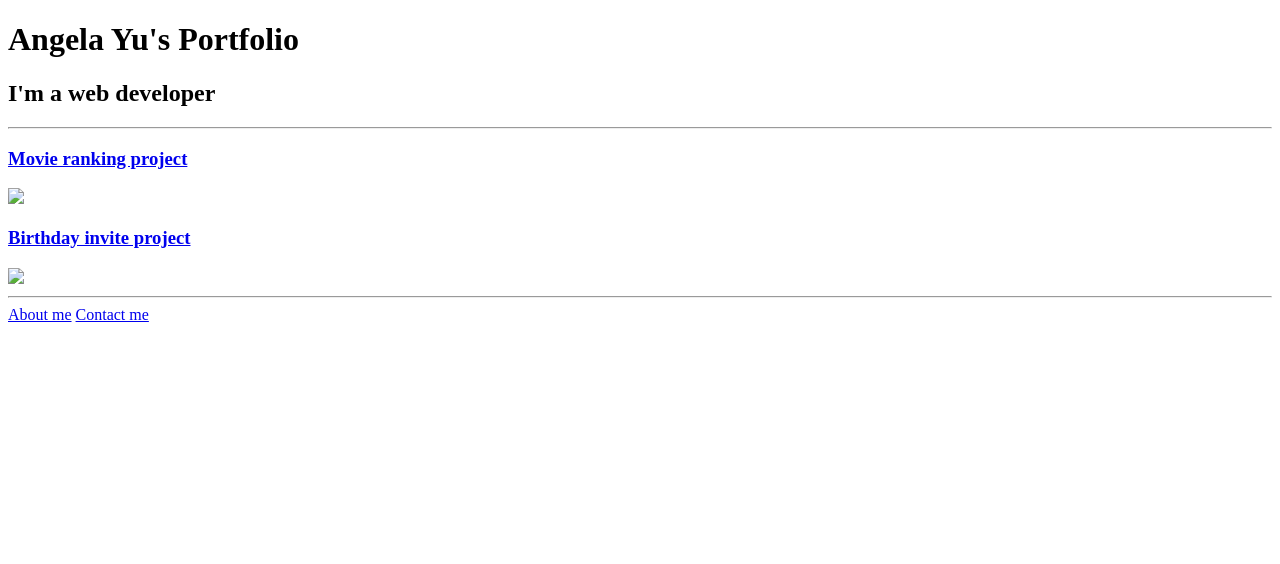
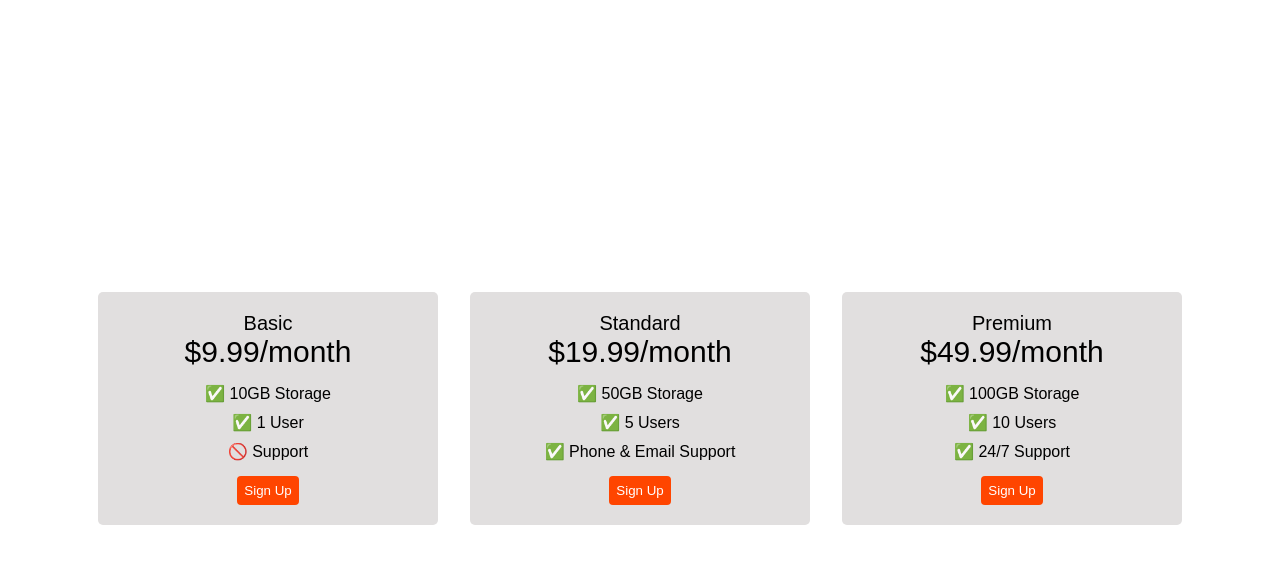
Before and after one commit to TapanSahu1/html-PricePlan, a plain HTML site: page index.html in a window 1280 px wide. Drawn offline with Linux system fonts and the light colour scheme; a web font is replaced by a local one.

Commit message:
Add files via upload

```diff
--- a/index.html
+++ b/index.html
@@ -1,43 +1,105 @@
-<!-- TODO 1: Create the HTML Boilerplate -->
+<!DOCTYPE html>
+<html>
+  <head>
+    <title>Flexbox Pricing Table</title>
+    <link rel="preconnect" href="https://fonts.googleapis.com" />
+    <link rel="preconnect" href="https://fonts.gstatic.com" crossorigin />
+    <link
+      href="https://fonts.googleapis.com/css2?family=Sono:wght@400;700&display=swap"
+      rel="stylesheet"
+    />
+    <style>
+      body {
+        font-family: "Sono", sans-serif;
 
-<!-- TODO 2: Add Your previous projects' HTML into the public folder -->
+      }
 
-<!-- TODO 3: Take screenshots of your project previews and add the images to the images folder -->
+      .pricing-container{
+        display: flex;
+        flex-direction: row;
+        gap: 2rem;
+        justify-content: center;
+        align-items: center;
+        height: 100vh;
+      }
 
-<!-- TODO 4: Add titles/subtitles etc. -->
+      .pricing-plan{
+        background: rgb(225, 223, 223);
+        flex: 1;
+        padding: 20px;
+        max-width: 300px;
+        text-align: center;
+        border-radius: 5px;
+      }
 
-<!-- TODO 5: Add a link to the project pages -->
+      button{
+        background: orangered;
+        border: none;
+        padding: 7px;
+        border-radius: 4px;
+        color: white;
+      }
 
-<!-- TODO 6: Add images to show the project previews
-HINT for TODO 6: You can use the height attribute set to 200 to make the image smaller:
-https://developer.mozilla.org/en-US/docs/Web/HTML/Element/img#attr-height -->
+      ul{
+        list-style: none;
+        padding: 0;
+        margin: 10px;
+      }
 
-<!-- TODO 7: Add the Contact Me and About Me page links -->
+      .plan-price{
+        font-size: 30px;
+      }
 
-<!DOCTYPE html>
-<html lang="en">
-  <head>
-    <meta charset="UTF-8">
-    <title>Portfolio</title>
+     .plan-title{
+      font-size: 20px;
+    }
+
+    li{
+      padding: 5px;
+    }
+
+      /* Hint: What can you do with a media query and flexbox? */
+      @media (max-width: 1250px) {
+        .pricing-container{
+          flex-direction: column;
+          height: 100%;
+        }
+      }
+    </style>
   </head>
+
   <body>
-    <h1>Angela Yu's Portfolio</h1>
-    <h2>I'm a web developer</h2>
-    <hr />
-    <h3>
-      <a href="./public/movie-ranking.html">
-        Movie ranking project
-      </a>
-    </h3>
-    <img src="./assets/images/Movies.png" height="200">
-    <h3>
-      <a href="./public/birthday-invite.html">
-        Birthday invite project
-      </a>
-    </h3>
-    <img src="./assets/images/Birthday.png" height="200">
-    <hr />
-    <a href="./public/about.html">About me</a>
-    <a href="./public/contact.html">Contact me</a>
+    <div class="pricing-container">
+      <div class="pricing-plan">
+        <div class="plan-title">Basic</div>
+        <div class="plan-price">$9.99/month</div>
+        <ul class="plan-features">
+          <li>✅ 10GB Storage</li>
+          <li>✅ 1 User</li>
+          <li>🚫 Support</li>
+        </ul>
+        <button class="plan-button">Sign Up</button>
+      </div>
+      <div class="pricing-plan">
+        <div class="plan-title">Standard</div>
+        <div class="plan-price">$19.99/month</div>
+        <ul class="plan-features">
+          <li>✅ 50GB Storage</li>
+          <li>✅ 5 Users</li>
+          <li>✅ Phone &amp; Email Support</li>
+        </ul>
+        <button class="plan-button">Sign Up</button>
+      </div>
+      <div class="pricing-plan">
+        <div class="plan-title">Premium</div>
+        <div class="plan-price">$49.99/month</div>
+        <ul class="plan-features">
+          <li>✅ 100GB Storage</li>
+          <li>✅ 10 Users</li>
+          <li>✅ 24/7 Support</li>
+        </ul>
+        <button class="plan-button">Sign Up</button>
+      </div>
+    </div>
   </body>
 </html>
```
